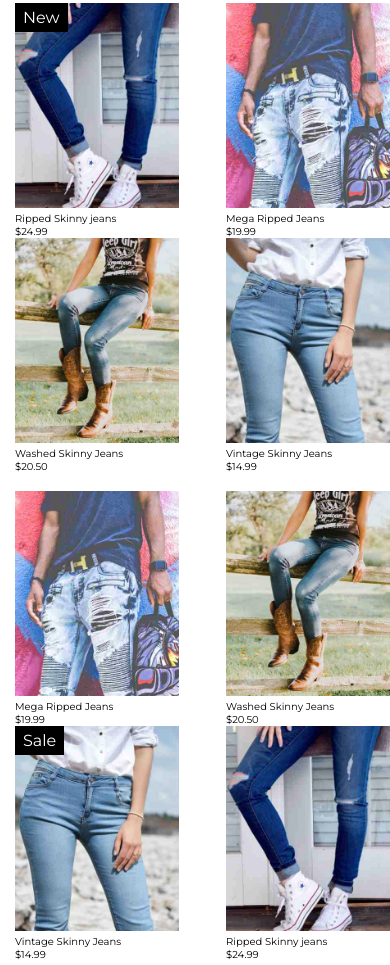
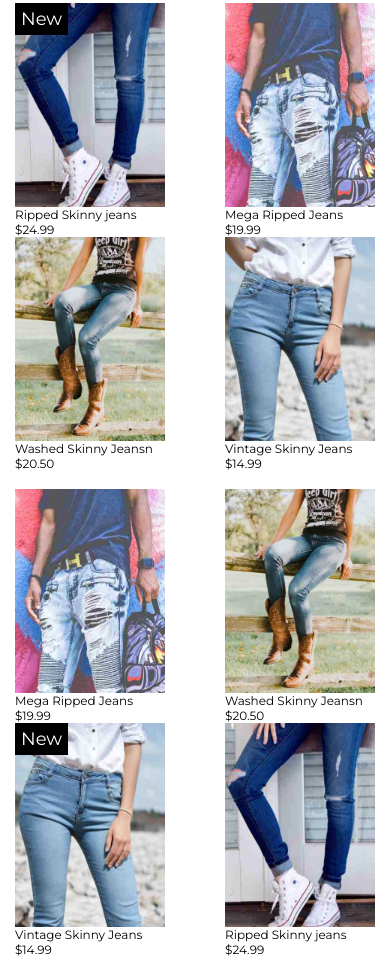
Before and after one commit to shivpratikbhavle/site, a plain HTML site: page site4.html in a window 390 px wide. Shown: the part 450-1415 px from the top of the page. Drawn offline with nearby package versions, Linux system fonts and the light colour scheme.

Commit message:
Add files via upload

```diff
--- a/site4.html
+++ b/site4.html
@@ -170,23 +170,12 @@
         list-style-type: none;
       }
 
-      .jj {
-        display: flex;
-        justify-content: space-between;
-        font-family: "Montserrat", sans-serif;
-      }
-
       .jlp{
         display: flex;
         justify-content: space-between;
         font-family: "Montserrat", sans-serif;
       }
 
-      .gut {
-        height: 190px;
-
-
-      }
 
       #ij {
 
@@ -227,13 +216,6 @@
         color: black;
       }
 
-      #klp {
-
-        display: flex;
-        flex-direction: column;
-        margin-bottom: 40px;
-        width: 100%;
-      }
       .fk {
         display: flex;
         flex-direction: column;
@@ -271,49 +253,7 @@
         cursor: pointer;
       }
 
-      .cv{
-        background-color: black;
-        color: white;
-        width: max-content;
-        padding: 5px 8px;
-        position: absolute;
-        left: 0%;
-        top: 0%;
 
-      }
-
-      .cc{
-        background-color: black;
-        color: white;
-        padding: 10px 10px;
-        font-size: larger;
-        position: absolute;
-        top: 94px;
-        left: 26px;
-        border: none;
-         /* display: none;  */
-      }
-      .img{
-        position: relative;
-      }
-
-    .cc:hover{
-      background-color: rgba(128, 128, 128, 0.903);
-      color: black;
-      cursor: pointer;
-    }
-
-    .new{
-      background-color: black;
-     width: 150px;
-     display: none;
-     height: 300p;
-    }
-
-    .img:hover .new{
-      cursor:pointer;
-      display: block;
-    }
 .display{
   display: none;
 }
@@ -405,21 +345,6 @@
     padding: 8px 11px;
   }
 
-  #klp{
-    margin-left: 15px;
-  }
-.jj{
-  /* justify-content: center; */
-  flex-wrap: wrap;
-  height: auto;
-
-
-
-}
-.gut{
-  height:300px;
-}
-
 .jlp{
 flex-wrap: wrap;
 }
@@ -427,11 +352,6 @@ flex-wrap: wrap;
     width: 100%;
   }
 
-  .cc{
-    font-size: small;
-    position: absolute;top: 86px;
-    left: 35px;
-  }
 
   #shiv{
     width: 100%;
@@ -450,18 +370,42 @@ flex-wrap: wrap;
   #shiv{
     padding: 30px;
   }
+
+  #just{
+    height: 300px;
+
+  }
+
+  .god{
+    flex-wrap: wrap;
+    display: flex;
+     justify-content: space-between;
+  }
+
+  #gpp{
+    margin-left: 15px;
+  }
+
+  .cc{
+    font-size: medium;
+  }
     }
 
 
   @media screen and (max-width:589px){
-    .gut{
-      height:205px
+  .par{
+    font-size: 12px;
 
   }
 
-    .par{
+  .cc{
     font-size: 10px;
   }
+#just{
+ width: 150px;
+  height:204px !important;
+}
+
     #lp{
       font-size: 30px;
     }
@@ -479,16 +423,67 @@ flex-wrap: wrap;
       height: 100%;
     }
 
-    .cc{
-      font-size: 10px;
-    position: absolute;
-    top: 67px;
-    left: 17px;
-    }
-
     #mr{
       margin-right: 15px;
     }
+
+  }
+
+  #just {
+        position: relative;
+        /* width: 250px; */
+        overflow-y: hidden;
+         height: 300px;
+         /* height: 204px; */
+      }
+
+      .cv {
+        position: absolute;
+        top: 0;
+        left: 0;
+        background-color: black;
+        color: white;
+        padding: 5px 6px;
+        font-size: large;
+      }
+
+      #aes {
+        position: absolute;
+        left: 0;
+        top: 0;
+        width: 100%;
+        height: 100%;
+        background-color: rgba(10, 10, 10, 0.42);
+        display: flex;
+        justify-content: center;
+        align-items: center;
+        opacity: 0;
+      }
+
+      #aes:hover {
+        opacity: 1;
+      }
+
+      .cc {
+        padding: 5px 7px;
+        font-size: larger;
+        background-color: black;
+        color: white;
+      }
+
+      .cc:hover {
+        background-color: rgba(128, 128, 128, 0.903);
+        color: black;
+        cursor: pointer;
+      }
+
+      .card {
+        font-family: "Montserrat", sans-serif;
+      }
+
+      .god{
+        display: flex;
+     justify-content: space-between;
       }
 
 
@@ -551,61 +546,95 @@ flex-wrap: wrap;
                       </div>
               </div>
 
-                  <div id="klp">
-                        <div class="jj">
-                              <div style="flex-direction: cloumn">
-                                <div class="img" >
+              <div id="gpp">
+                <!-- Upper line -->
+                <div class="god" >
+                  <div class="card">
+                    <div id="just">
+                      <img src="jeans1.jpg" width="100%" height="100%" />
                       <p class="cv">New</p>
-                           <div class="new">      <button class="cc">Buy Now <i class="fa-solid fa-cart-shopping"></i></button></div>
-                                  <img class="gut" src="jeans1.jpg" />
-                                </div>
-                                <p class="par">Ripped Skinny jeans</p>
-                                <p class="par">$24.99</p>
-                              </div>
-                              <div style="flex-direction: cloumn">
-                                <img class="gut" src="jeans2.jpg" />
-                                <p class="par">Mega Ripped Jeans</p>
-                                <p class="par">$19.99</p>
-                              </div>
-                            <div style="flex-direction: cloumn">
-                              <img class="gut" src="jeans3.jpg" />
-                              <p class="par">Washed Skinny Jeans</p>
-                              <p class="par">$20.50</p>
-                            </div>
-                            <div style="flex-direction: cloumn">
-                              <img class="gut" src="jeans4.jpg" />
-                              <p class="par">Vintage Skinny Jeans</p>
-                              <p class="par">$14.99</p>
+                      <div id="aes">
+                        <button class="cc">
+                          Buy Now <i class="fa-solid fa-cart-shopping"></i>
+                        </button>
                       </div>
                     </div>
-                          <br />
-                             <div class="jlp">
-                                <div style="flex-direction: cloumn">
-                                  <img class="gut" src="jeans2.jpg" />
-                                  <p class="par">Mega Ripped Jeans</p>
-                                  <p class="par">$19.99</p>
+                    <p class="par">
+                      Ripped Skinny jeans<br />
+                      $24.99
+                    </p>
                   </div>
-                                <div style="flex-direction: cloumn">
-                                  <img class="gut" src="jeans3.jpg" />
-                                  <p class="par">Washed Skinny Jeans</p>
-                                  <p class="par">$20.50</p>
+
+                  <div class="card">
+                    <div id="just">
+                      <img src="jeans2.jpg" width="100%" height="100%" />
                     </div>
-                                <div style="flex-direction: cloumn">
-                                  <div class="img" >
-                                    <p class="cv">Sale</p>
-                               <div class="new">   <button class="cc">Buy Now <i class="fa-solid fa-cart-shopping"></i></button></div>
-                                    <img class="gut" src="jeans4.jpg" />
+                    <p class="par">Mega Ripped Jeans <br />$19.99</p>
                   </div>
-                                  <p class="par">Vintage Skinny Jeans</p>
-                                  <p class="par">$14.99</p>
+
+                  <div class="card">
+                    <div id="just">
+                      <img src="jeans3.jpg" width="100%" height="100%" />
                     </div>
-                                <div style="flex-direction: cloumn">
-                                  <img class="gut" src="jeans1.jpg" />
-                                  <p class="par">Ripped Skinny jeans</p>
-                                  <p class="par">$24.99</p>
+                    <p class="par">Washed Skinny Jeansn <br />$20.50</p>
+                  </div>
+
+                  <div class="card">
+                    <div id="just">
+                      <img src="jeans4.jpg" width="100%" height="100%" />
+                    </div>
+                    <p class="par">
+                      Vintage Skinny Jeans<br />
+                      $14.99
+                    </p>
+                  </div>
+                </div>
+                <br>
+
+                <!-- Lower line -->
+                <div class="god" >
+                  <div class="card">
+                    <div id="just">
+                      <img src="jeans2.jpg" width="100%" height="100%" />
+                    </div>
+                    <p class="par">Mega Ripped Jeans <br />$19.99</p>
+                  </div>
+
+                  <div class="card">
+                    <div id="just">
+                      <img src="jeans3.jpg" width="100%" height="100%" />
+                    </div>
+                    <p class="par">Washed Skinny Jeansn <br />$20.50</p>
+                  </div>
+
+                  <div class="card">
+                    <div id="just">
+                      <img src="jeans4.jpg" width="100%" height="100%" />
+                      <p class="cv">New</p>
+                      <div id="aes">
+                        <button class="cc">
+                          Buy Now <i class="fa-solid fa-cart-shopping"></i>
+                        </button>
+                      </div>
+                    </div>
+                    <p class="par">
+                      Vintage Skinny Jeans<br />
+                      $14.99
+                    </p>
+                  </div>
+                  <div class="card">
+                    <div id="just">
+                      <img src="jeans1.jpg" width="100%" height="100%" />
+                    </div>
+                    <p class="par">
+                      Ripped Skinny jeans<br />
+                      $24.99
+                    </p>
                   </div>
                 </div>
               </div>
+
+              <br>
 
           <div id="ij">
              <h1 id="sh">Subsrcibe</h1>
```
Lines whose indentation alone changed are shown as unchanged.
